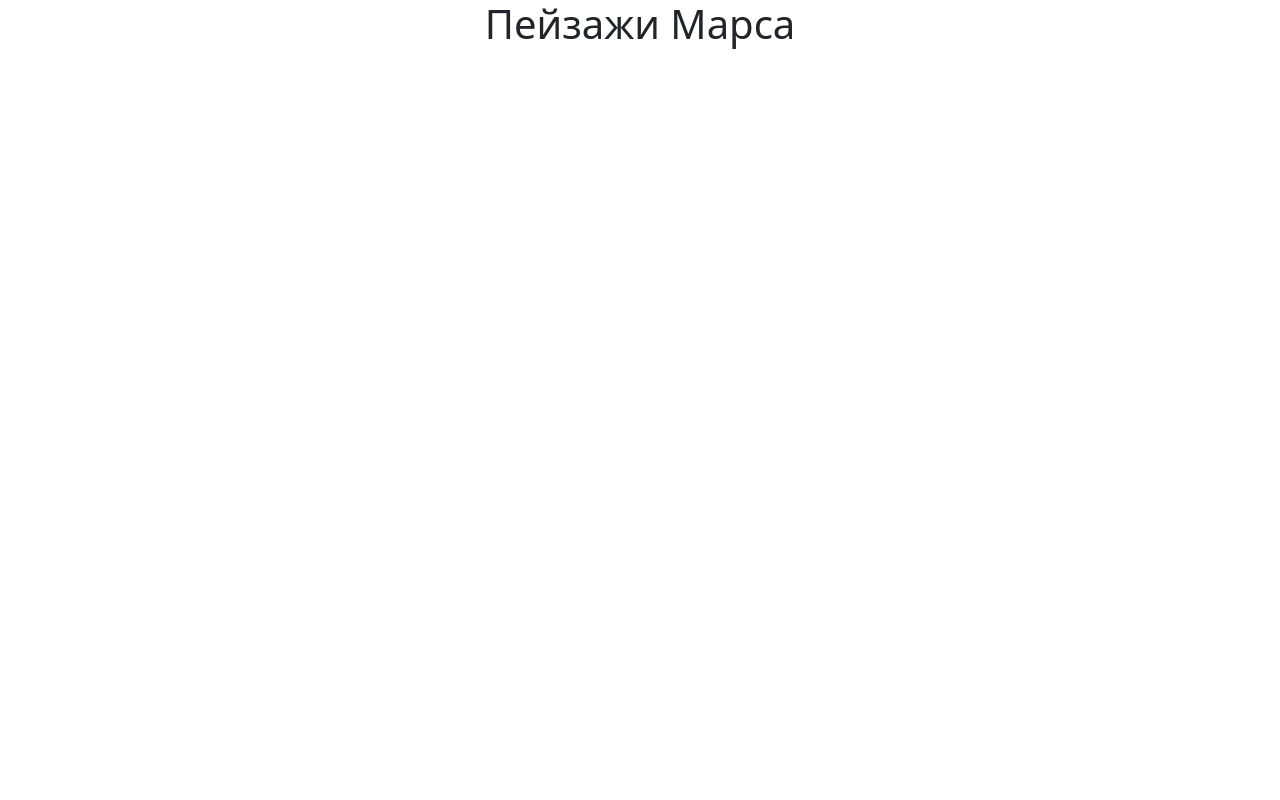
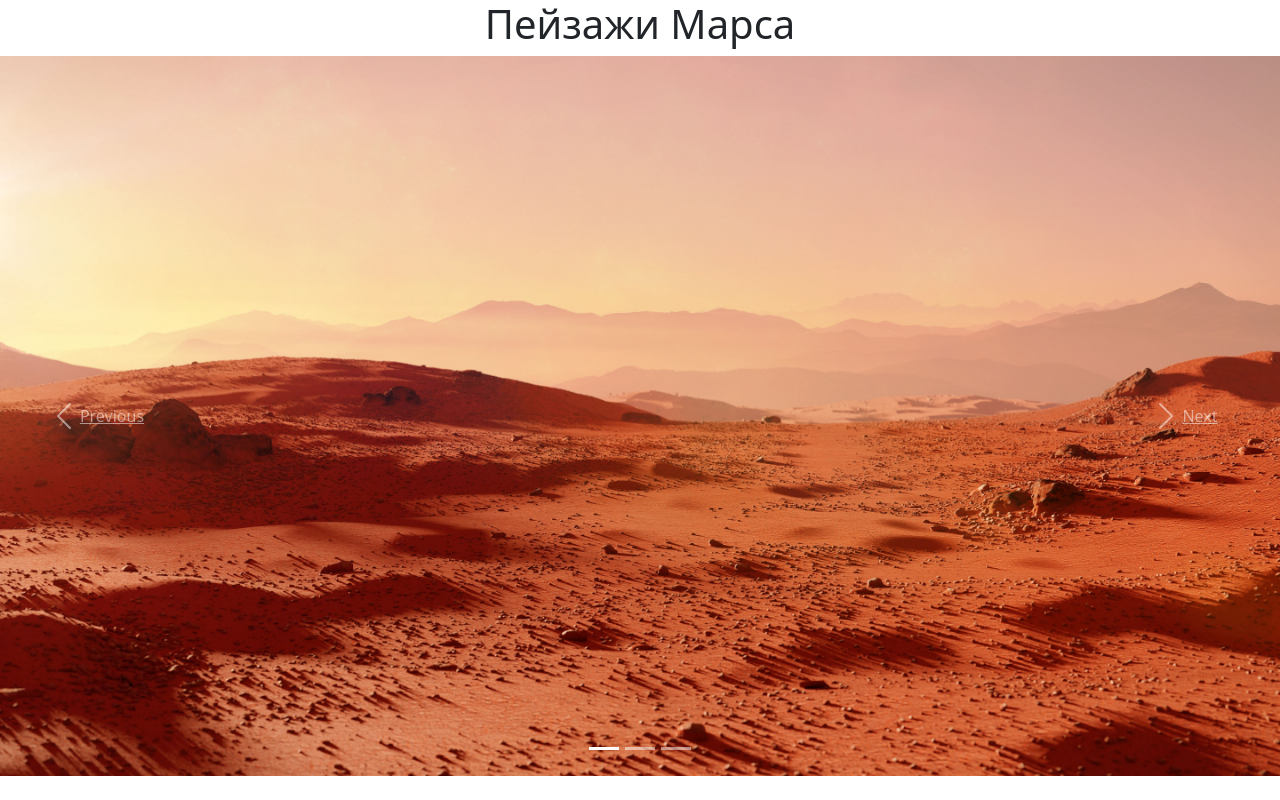
Before and after one commit to ullvea/flask_tasks, a Flask app: page /carousel in a window 1280 px wide. Before the commit the page is almost empty. Run offline with Flask 3, Linux system fonts and the light colour scheme.

Commit message:
Carousel

```diff
--- a/main.py
+++ b/main.py
@@ -159,9 +159,36 @@ def carousel():
                          <body>
                             <div align="center">
                            <h1>Пейзажи Марса</h1>
-
-                         </body>
-                       </html>'''
+                           <div id="carouselExampleIndicators" class="carousel slide carousel-fade" data-ride="carousel">
+                              <ol class="carousel-indicators">
+                                <li data-target="#carouselExampleIndicators" data-slide-to="0" class="active"></li>
+                                <li data-target="#carouselExampleIndicators" data-slide-to="1"></li>
+                                <li data-target="#carouselExampleIndicators" data-slide-to="2"></li>
+                              </ol>
+                              <div class="carousel-inner">
+                                <div class="carousel-item active">
+                                  <img src="static/landscapes/image1.jpg" class="d-block w-100" alt="image1">
+                                </div>
+                                <div class="carousel-item">
+                                  <img src="static/landscapes/image2.jpg" class="d-block w-100" alt="image2">
+                                </div>
+                                <div class="carousel-item">
+                                  <img src="static/landscapes/image3.jpg" class="d-block w-100" alt="image3">
+                                </div>
+                              </div>
+                              <a class="carousel-control-prev" href="#carouselExampleIndicators" role="button" data-slide="prev">
+                                <span class="carousel-control-prev-icon" aria-hidden="true"></span>
+                                <span class="sr-only">Previous</span>
+                              </a>
+                              <a class="carousel-control-next" href="#carouselExampleIndicators" role="button" data-slide="next">
+                                <span class="carousel-control-next-icon" aria-hidden="true"></span>
+                                <span class="sr-only">Next</span>
+                              </a>
+                            </div>
+                            <script src="https://code.jquery.com/jquery-3.5.1.slim.min.js" integrity="sha384-DfXdz2htPH0lsSSs5nCTpuj/zy4C+OGpamoFVy38MVBnE+IbbVYUew+OrCXaRkfj" crossorigin="anonymous"></script>
+                            <script src="https://cdn.jsdelivr.net/npm/bootstrap@4.5.3/dist/js/bootstrap.bundle.min.js" integrity="sha384-ho+j7jyWK8fNQe+A12Hb8AhRq26LrZ/JpcUGGOn+Y7RsweNrtN/tE3MoK7ZeZDyx" crossorigin="anonymous"></script>
+                            </body>
+                          </html>'''
 
 
 if __name__ == '__main__':
--- a/static/css/style.css
+++ b/static/css/style.css
@@ -10,3 +10,7 @@ form.login_form {
     border-radius: 5px;
     padding: 10px;
 }
+.my-carousel .carousel-item{
+    display: flex;
+    max-height: 500px;
+}
```
Also changed, not shown: static/landscapes/image1.jpg (added), static/landscapes/image2.jpg (added), static/landscapes/image3.jpg (added).
